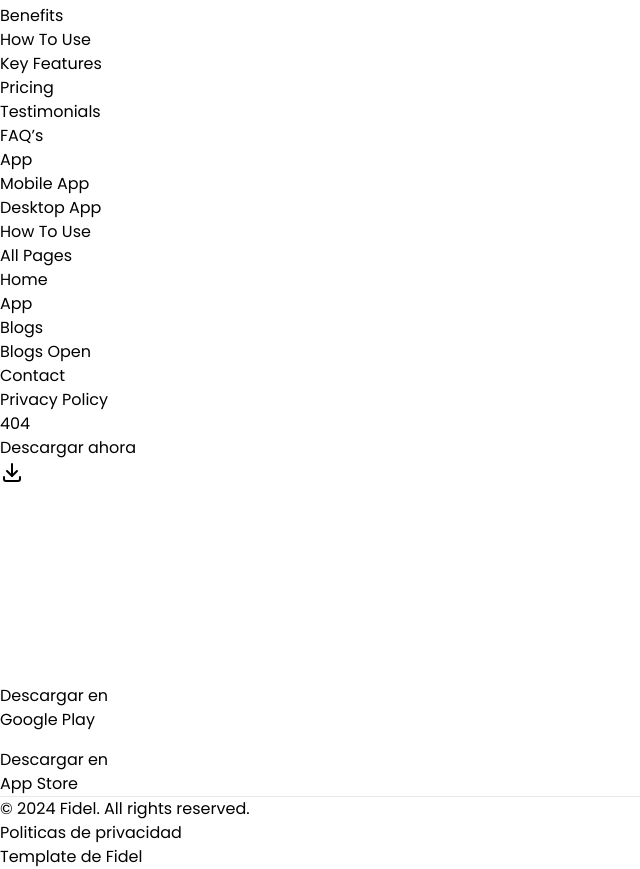
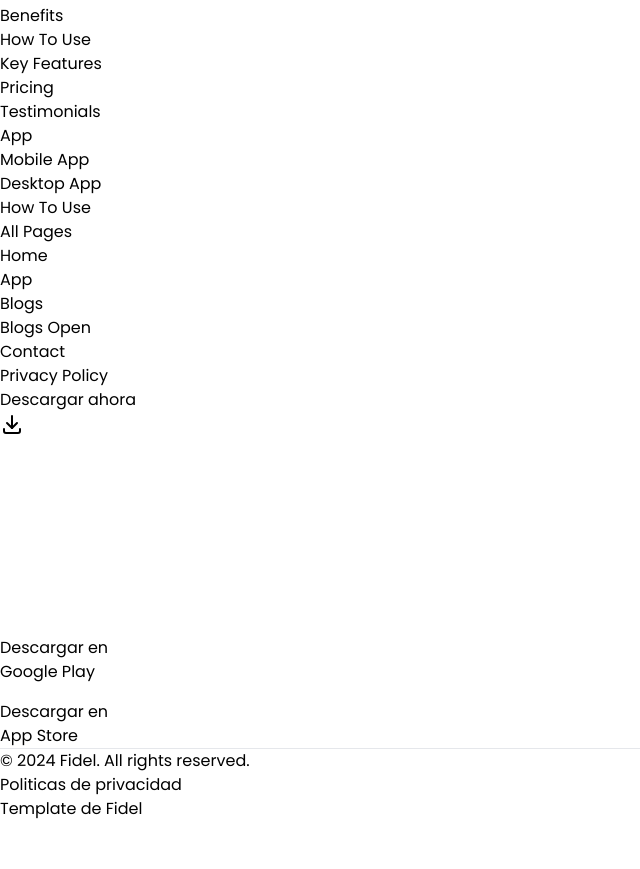
Before and after one commit to francoogilli/Fidel, a React (Vite) app: page /plans in a window 1280 px wide. Shown: the part 6101-6970 px from the top of the page, without its empty margins (0-640 px from the left). After the commit the page ends 6922 px from the top, so only its background shows below. Built offline with nearby package versions, Linux system fonts and the light colour scheme; a web font is replaced by a local one.

Commit message:
Cambiar tamano del footer

```diff
--- a/src/components/footer.tsx
+++ b/src/components/footer.tsx
@@ -4,7 +4,7 @@ import Download from "../icons/download";
 export default function Footer() {
   return (
     <footer className="bg-[#191919] max-w-8xl mt-10 md:mt-20 text-white p-4">
-      <div className="flex flex-col lg:flex-row justify-between px-3 md:px-24 pb-6 lg:pb-16 pt-7 md:pt-20">
+      <div className="flex flex-col lg:flex-row justify-between px-3 md:px-24 pb-6 lg:pb-6 pt-7 md:pt-12">
         <div className="flex flex-col items-center md:items-start max-w-72">
           <div className="flex justify-start items-center space-x-4">
             <img src="/fidel1.svg" width={80} alt="Fidel Logo" />
@@ -76,7 +76,7 @@ export default function Footer() {
       </div>
       <div className="px-2 md:px-24">
         <hr className="border border-[#242424]" />
-        <div className="flex flex-col md:flex-row justify-between items-center space-y-4 text-sm  py-6 text-[#7d7d7d]">
+        <div className="flex flex-col md:flex-row justify-between items-center space-y-3.5 pt-2 text-sm text-[#7d7d7d]">
           <p>© 2024 Fidel. All rights reserved.</p>
           <p>Politicas de privacidad</p>
           <p>Template de Fidel</p>
--- a/src/data/data.ts
+++ b/src/data/data.ts
@@ -508,7 +508,6 @@ export const footerLinks = [
       { text: "Key Features", href: "#link4" },
       { text: "Pricing", href: "#link5" },
       { text: "Testimonials", href: "#link6" },
-      { text: "FAQ’s", href: "#link7" },
     ],
   },
   {
@@ -528,7 +527,6 @@ export const footerLinks = [
       { text: "Blogs Open", href: "#link14" },
       { text: "Contact", href: "#link15" },
       { text: "Privacy Policy", href: "#link16" },
-      { text: "404", href: "#link17" },
     ],
   },
 ];
```
